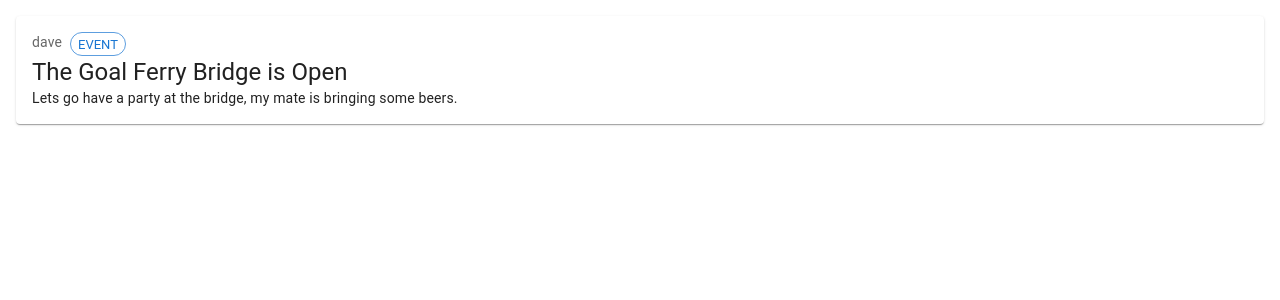
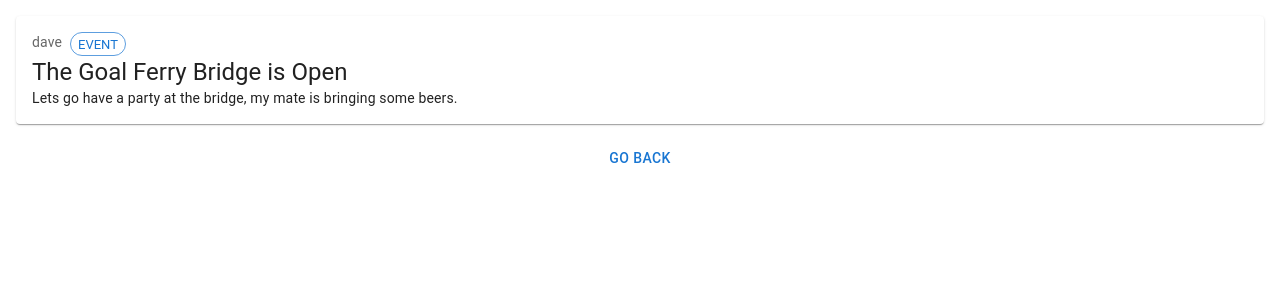
Before and after one commit to rmnppt/bs3, a React (Create React App) app in the folder bs3/: page /p/1 in a window 1280 px wide. Shown: the top 300 px of the page. Built offline with nearby package versions, Linux system fonts and the light colour scheme.

Commit message:
back button for card detail page

```diff
--- a/bs3/src/pages/post-detail.js
+++ b/bs3/src/pages/post-detail.js
@@ -5,6 +5,8 @@ import Chip from '@mui/material/Chip';
 import Stack from '@mui/material/Stack';
 import { getPost } from '../api/post';
 import { useLoaderData } from "react-router-dom";
+import { Button } from '@mui/material';
+import { Box } from '@mui/material';
 
 export function loader({ params }) {
   var post = getPost(params.postId);
@@ -14,6 +16,7 @@ export function loader({ params }) {
 function Post() {
   var post = useLoaderData();
   return (
+    <div>
       <Paper sx={{ my: 2, mx: 2, py: 2, px: 2}}>
           <Stack direction="row" spacing={1}>
           <Typography sx={{ fontSize: 14 }} color="text.secondary" gutterBottom>
@@ -28,6 +31,10 @@ function Post() {
             {post.body}
           </Typography>
       </Paper>
+      <Box textAlign="center">
+        <Button>Go Back</Button>
+      </Box>
+    </div>
   )
 }
 
```
